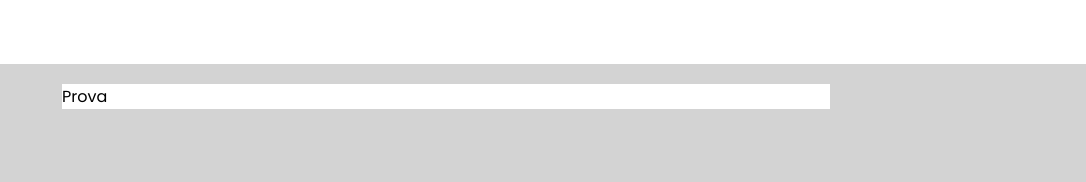
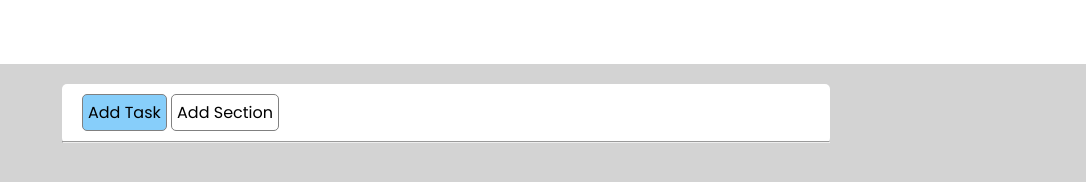
Before and after one commit to MassimoCorvo/html-css-toboolist, a plain HTML site: page index.html in a window 1280 px wide. Shown: the full height of the page, 194-1280 px from the left. Drawn offline with Linux system fonts and the light colour scheme.

Commit message:
add: first section

```diff
--- a/css/style.css
+++ b/css/style.css
@@ -25,4 +25,21 @@ main {
     width: 60%;
     margin: auto;
     margin-top: 20px;
+    border-radius: 5px;
 }
+
+.container {
+    padding-top: 10px;
+    padding-bottom: 10px;
+    padding-left: 20px;
+}
+.add{
+    display: inline-block;
+    border-radius: 5px;
+    border: 1px solid grey;
+    padding: 5px 5px;
+}
+
+.add-task{
+    background-color: lightskyblue;
+}
--- a/index.html
+++ b/index.html
@@ -21,9 +21,13 @@
     </header>
 
     <main>
-        <div class="container">
-            Prova
-        </div>
+        <section>
+            <div class="container">
+                <div class="add add-task">Add Task</div>
+                <div class="add">Add Section</div>
+            </div>
+            <hr>
+        </section>
     </main>
 </body>
 
```
